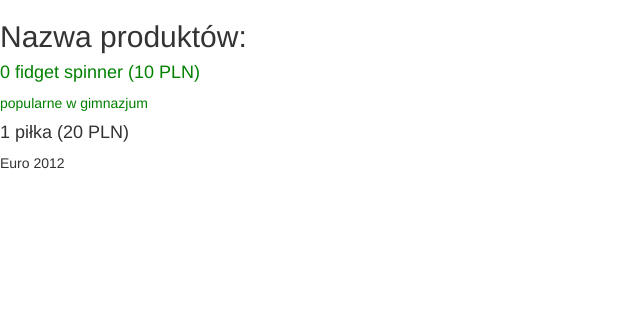
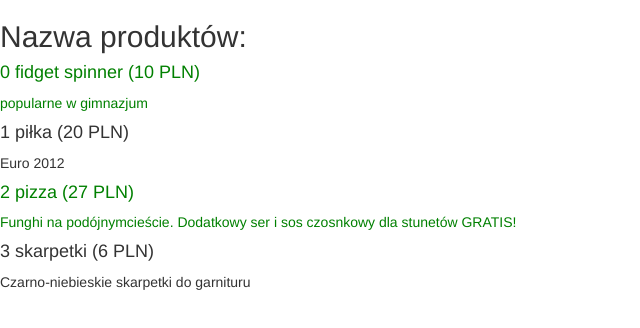
Before and after one commit to kanciaste-programersy/bazar, an Angular app: page / in a window 1280 px wide. Shown: the top 328 px of the page, without its empty margins (0-640 px from the left). Built offline with nearby package versions, Linux system fonts and the light colour scheme.

Commit message:
nowe prod

```diff
--- a/src/app/app.component.ts
+++ b/src/app/app.component.ts
@@ -9,7 +9,9 @@ export class AppComponent {
 
 public products: Array<Object> = [
         {name: 'fidget spinner', price: 10.00, description:'popularne w gimnazjum', promoted:true },
-        {name: 'piłka', price: 20.00, description:'Euro 2012', promoted:false}
+        {name: 'piłka', price: 20.00, description:'Euro 2012', promoted:false},
+        {name: 'pizza', price: 27.00, description:'Funghi na podójnymcieście. Dodatkowy ser i sos czosnkowy dla stunetów GRATIS!', promoted:true},
+        {name: 'skarpetki', price: 6.00, description:'Czarno-niebieskie skarpetki do garnituru', promoted:false}
     ];
 
   title = 'app';
```
